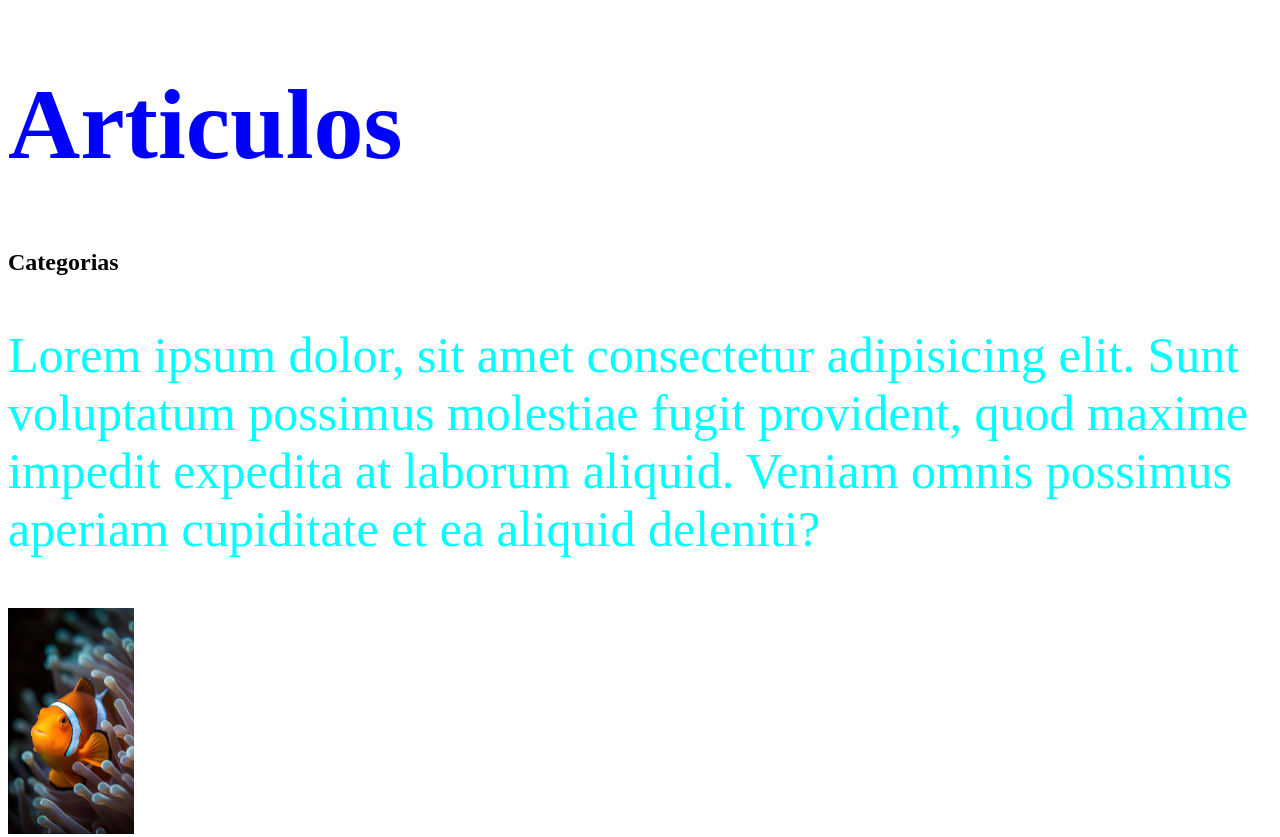
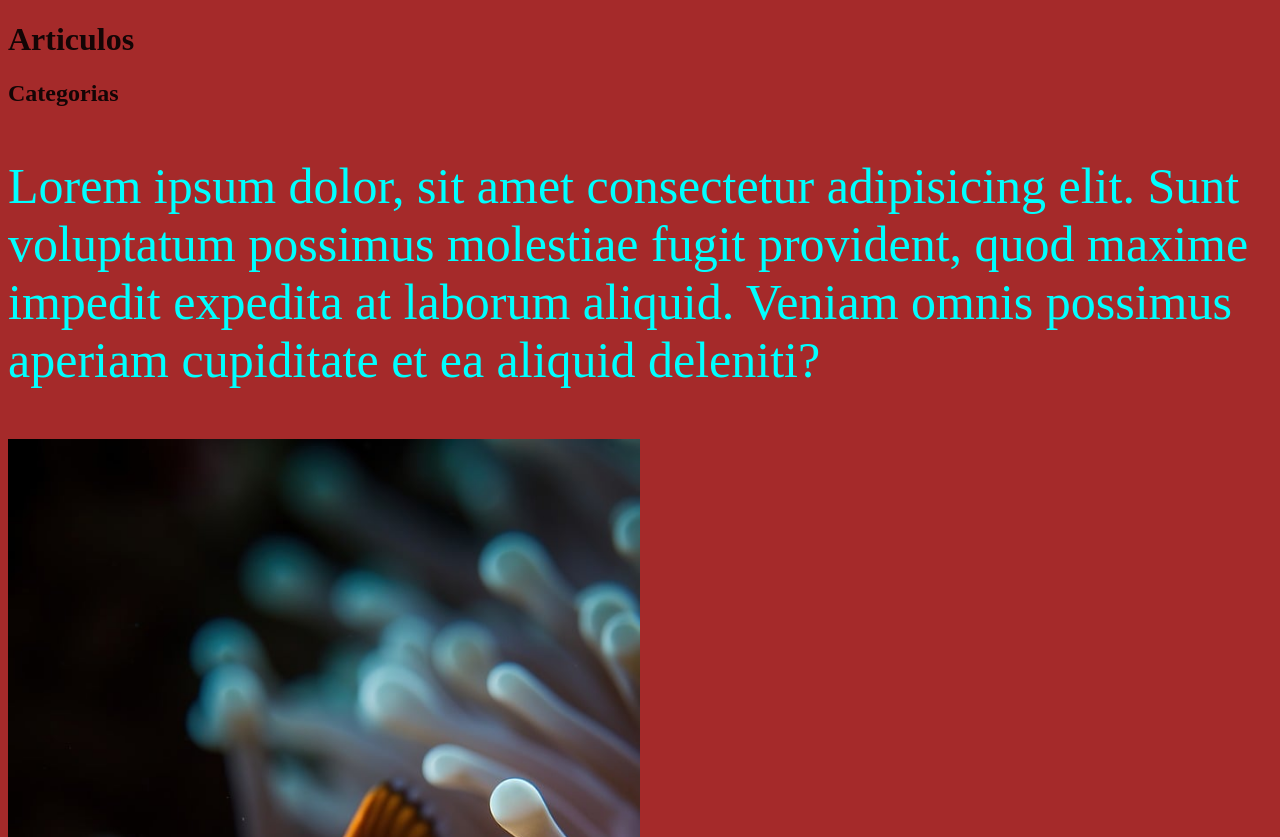
Before and after one commit to Eltano1985/introduccion-html, a plain HTML site: page index.html in a window 1280 px wide. Shown: the top 837 px of the page. Drawn offline with Linux system fonts and the light colour scheme.

Commit message:
modificaciones

```diff
--- a/index.html
+++ b/index.html
@@ -9,9 +9,9 @@
 </head>
 
 <body>
-    <h1>Articulos</h1>
+    <h1 id="titulo importante">Articulos</h1>
     <h2>Categorias</h2>
     <p>Lorem ipsum dolor, sit amet consectetur adipisicing elit. Sunt voluptatum possimus molestiae fugit provident, quod maxime impedit expedita at laborum aliquid. Veniam omnis possimus aperiam cupiditate et ea aliquid deleniti?</p>
-    <img src="./img/fish-8265114_1280.jpg" alt="">
+    <img class="img-especiales" src="./img/fish-8265114_1280.jpg" alt="pescado">
 </body>
 </html>
--- a/modificaciones.css
+++ b/modificaciones.css
@@ -1,14 +1,21 @@
+body{
+    background-color: brown;
+    color: rgb(19, 5, 5);
+}
+
+
 p{
     color: aqua;
     font-size: 50px;
 
 }
 
-h1{
-    color: blue;
-    font-size: 100px;
+#titulo-importante{
+    color: rgb(255, 0, 0);
+    font-size: 102000px;
 }
 
 img{
-    width: 10%;
+    width: 50%;
+
     }
```
Also changed, not shown: package-lock.json (added).
